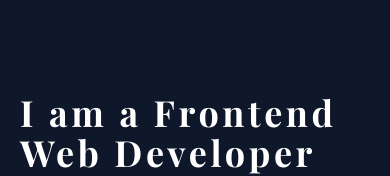
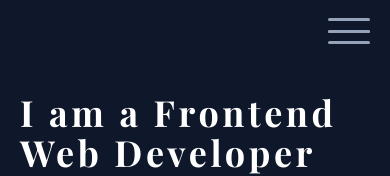
Before and after one commit to Ismail142/Portfolio-v2, a React (Create React App) app: page / in a window 390 px wide. Shown: the top 176 px of the page. Built offline with nearby package versions, Linux system fonts and the light colour scheme; a web font is replaced by a local one.

Commit message:
mobile btn show

```diff
--- a/src/components/Header.js
+++ b/src/components/Header.js
@@ -12,11 +12,11 @@ function Header() {
 		mobileMenu.classList.toggle("open");
 		overlay.classList.toggle("hidden");
 
-		// if (toogle && window.scrollY > 100) {
-		// 	stickyHeader.classList.remove("hidden");
-		// } else {
-		// 	stickyHeader.classList.add("hidden");
-		// }
+		if (toogle && window.scrollY > 100) {
+			stickyHeader.classList.remove("hidden");
+		} else {
+			stickyHeader.classList.add("hidden");
+		}
 
 		toogle = toogle ? false : true;
 	};
@@ -55,7 +55,7 @@ function Header() {
 	return (
 		<>
 			<div className="fixed bg-slate-700 p-8 md:p-10 top-0 left-0 right-0 z-[2] sticky-header hidden duration-200 opacity-90"></div>
-			<div className="mobile-menu hidden" onClick={activateMenu}>
+			<div className="mobile-menu" onClick={activateMenu}>
 				<div className="menu-btn">
 					<span></span>
 					<span></span>
```
